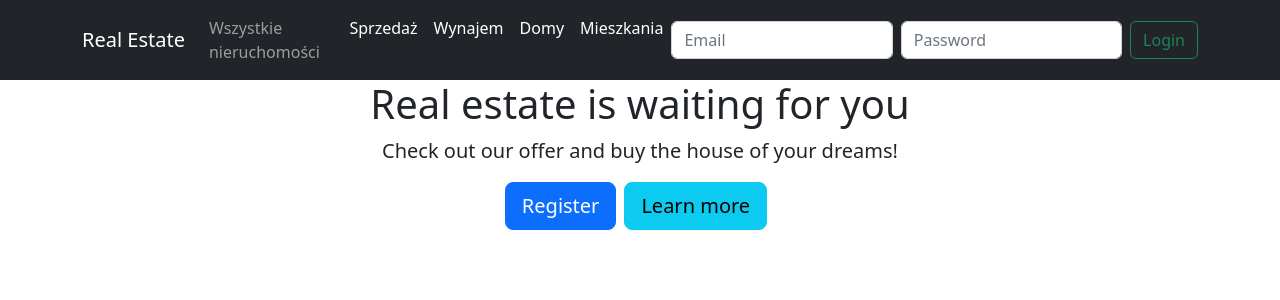
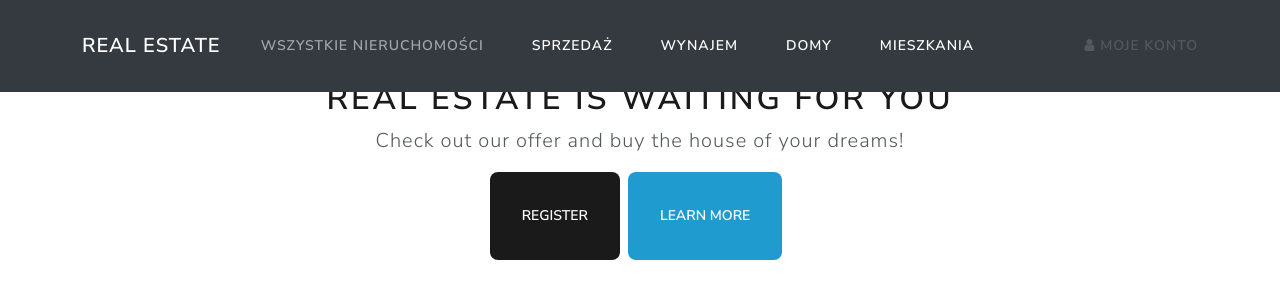
Before and after one commit to art772/RealEstate.Angular, an Angular app: page / in a window 1280 px wide. Shown: the top 300 px of the page. Built offline with nearby package versions, Linux system fonts and the light colour scheme; no server answers.

Commit message:
added bootswatch and  changed theme

```diff
--- a/angular.json
+++ b/angular.json
@@ -27,6 +27,7 @@
             "styles": [
               "node_modules/ngx-bootstrap/datepicker/bs-datepicker.css",
               "node_modules/bootstrap/dist/css/bootstrap.min.css",
+              "node_modules/bootswatch/dist/lux/bootstrap.css",
               "node_modules/font-awesome/css/font-awesome.min.css",
               "node_modules/ngx-toastr/toastr.css",
               "src/styles.css"
--- a/package.json
+++ b/package.json
@@ -19,6 +19,7 @@
     "@angular/platform-browser-dynamic": "^16.1.0",
     "@angular/router": "^16.1.0",
     "bootstrap": "^5.2.3",
+    "bootswatch": "^5.3.1",
     "font-awesome": "^4.7.0",
     "ngx-bootstrap": "^11.0.2",
     "ngx-toastr": "^17.0.2",
--- a/src/app/nav/nav.component.html
+++ b/src/app/nav/nav.component.html
@@ -32,7 +32,8 @@
       </div>
 
       <div *ngIf="!(accountService.currentUser$ | async)">
-        <form #loginForm="ngForm" class="d-flex" (ngSubmit)="login()" autocomplete="off">
+        <a class="nav-link" routerLink="" routerLinkActive="active"><i class="fa fa-user"></i> Moje konto</a>
+        <!-- <form #loginForm="ngForm" class="d-flex" (ngSubmit)="login()" autocomplete="off">
           <input
             name="email"
             [(ngModel)]="model.email"
@@ -46,7 +47,7 @@
             type="password"
             placeholder="Password">
           <button class="btn btn-outline-success" type="submit">Login</button>
-        </form>
+        </form> -->
       </div>
 
     </div>
```
Also changed, not shown: 1 other file (tests, documents, lock files or other folders).
